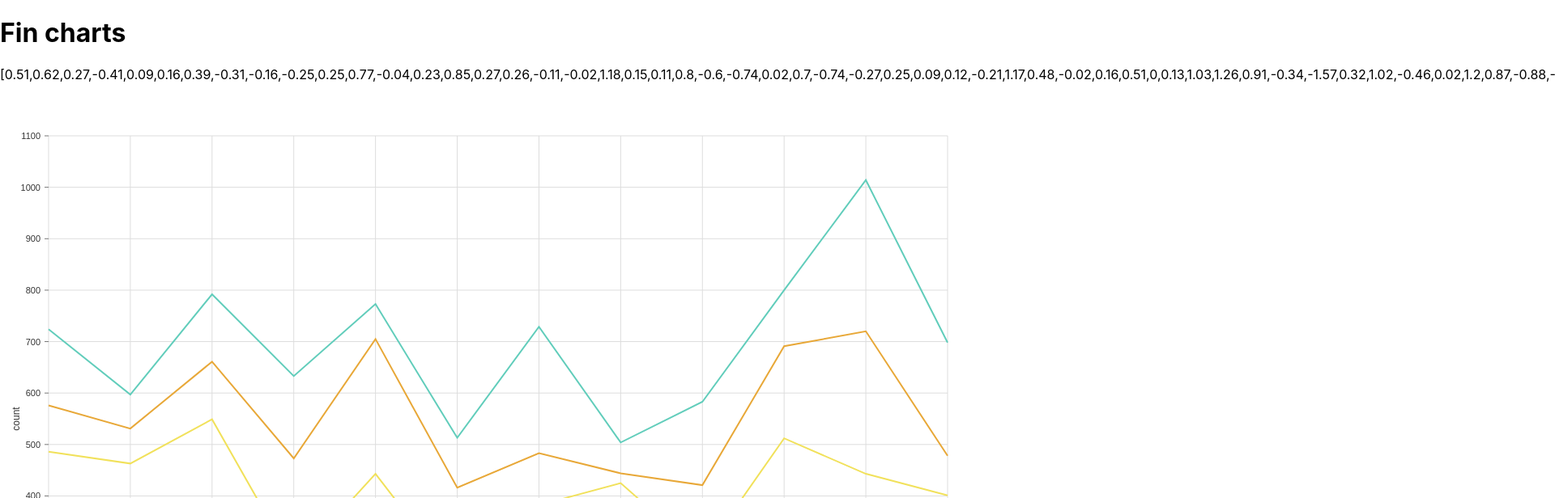
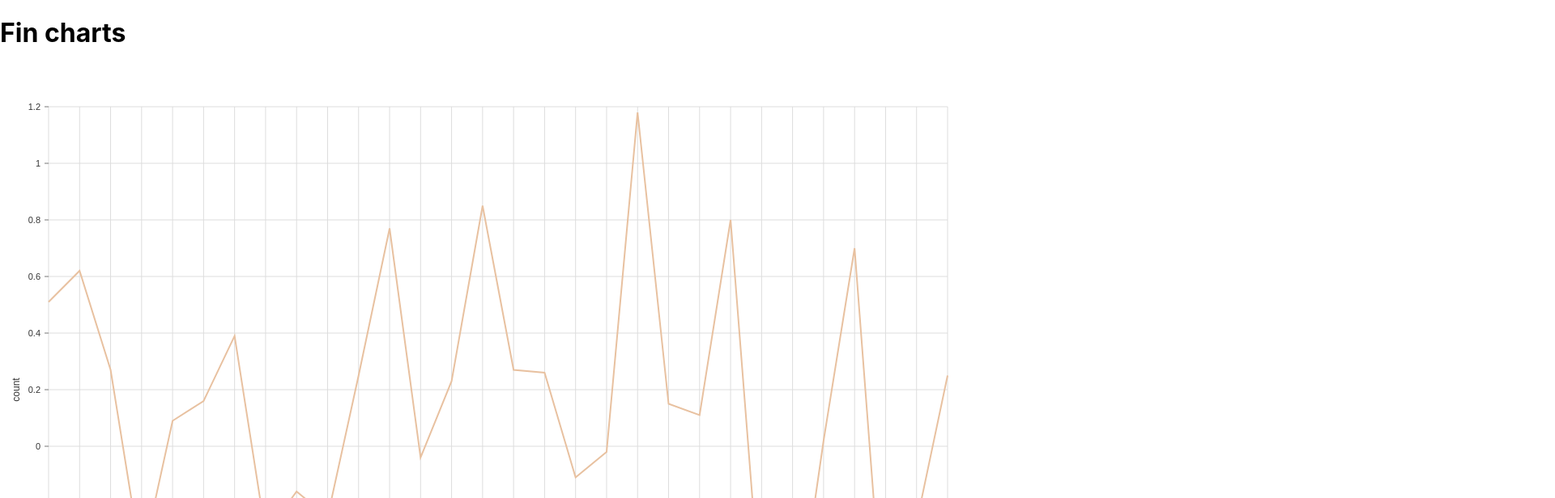
Before and after one commit to VasyaSmolyar/financility, a React (Create React App) app: page / in a window 1280 px wide. Shown: the top 616 px of the page at 81% size, 1920 px wide, since content can reach past the window. Built offline with nearby package versions, Linux system fonts and the light colour scheme.

Commit message:
feat: S&P 500 change chart

```diff
--- a/src/App.js
+++ b/src/App.js
@@ -1,24 +1,32 @@
 import React, { useEffect } from "react";
-import MyResponsiveLine, { initialData, getData } from "./component/chart/line";
+import MyResponsiveLine, { getSP500, getData } from "./component/chart/line";
 import { parsePercentageString } from './util/num';
 
 function App() {
-  const [ data, setData ] = React.useState(initialData);
+  const [ data, setData ] = React.useState();
 
   useEffect(() => {
     (async function() {
-      const data =  await getData();
+      const data = await getData();
 
-      const list = data.map((item) => parsePercentageString(item["Изм. %"]))
-      setData(list);
+      const list = data.map((item) => ({
+        x: item["Дата"],
+        y: parsePercentageString(item["Изм. %"])
+      }))
+
+      const result = getSP500(list.slice(0, 30));
+
+      setData(result);
     })();
   }, [setData]);
 
   return (
     <div>
       <h1>Fin charts</h1>
-      <p>{JSON.stringify(data)}</p>
-      <MyResponsiveLine data={initialData} />
+      {/* <p>{JSON.stringify(data)}</p> */}
+      {data && (
+        <MyResponsiveLine data={data} />
+      )}
     </div>
   );
 }
--- a/src/component/chart/line/data.js
+++ b/src/component/chart/line/data.js
@@ -6,279 +6,15 @@ async function getData() {
     return data;
 }
 
-
-const initialData = [
-  {
-    "id": "japan",
-    "color": "hsl(70, 70%, 50%)",
-    "data": [
-      {
-        "x": "plane",
-        "y": 280
-      },
-      {
-        "x": "helicopter",
-        "y": 247
-      },
-      {
-        "x": "boat",
-        "y": 248
-      },
-      {
-        "x": "train",
-        "y": 46
-      },
-      {
-        "x": "subway",
-        "y": 71
-      },
-      {
-        "x": "bus",
-        "y": 38
-      },
-      {
-        "x": "car",
-        "y": 19
-      },
-      {
-        "x": "moto",
-        "y": 282
-      },
-      {
-        "x": "bicycle",
-        "y": 18
-      },
-      {
-        "x": "horse",
-        "y": 52
-      },
-      {
-        "x": "skateboard",
-        "y": 151
-      },
-      {
-        "x": "others",
-        "y": 84
-      }
-    ]
-  },
-  {
-    "id": "france",
-    "color": "hsl(11, 70%, 50%)",
-    "data": [
-      {
-        "x": "plane",
-        "y": 93
-      },
-      {
-        "x": "helicopter",
-        "y": 99
-      },
-      {
-        "x": "boat",
-        "y": 5
-      },
-      {
-        "x": "train",
-        "y": 120
-      },
-      {
-        "x": "subway",
-        "y": 196
-      },
-      {
-        "x": "bus",
-        "y": 30
-      },
-      {
-        "x": "car",
-        "y": 237
-      },
-      {
-        "x": "moto",
-        "y": 67
-      },
-      {
-        "x": "bicycle",
-        "y": 198
-      },
-      {
-        "x": "horse",
-        "y": 254
-      },
-      {
-        "x": "skateboard",
-        "y": 238
-      },
-      {
-        "x": "others",
-        "y": 90
-      }
-    ]
-  },
-  {
-    "id": "us",
-    "color": "hsl(212, 70%, 50%)",
-    "data": [
-      {
-        "x": "plane",
-        "y": 113
-      },
-      {
-        "x": "helicopter",
-        "y": 117
-      },
-      {
-        "x": "boat",
-        "y": 296
-      },
-      {
-        "x": "train",
-        "y": 103
-      },
-      {
-        "x": "subway",
-        "y": 176
-      },
-      {
-        "x": "bus",
-        "y": 169
-      },
-      {
-        "x": "car",
-        "y": 126
-      },
-      {
-        "x": "moto",
-        "y": 76
-      },
-      {
-        "x": "bicycle",
-        "y": 69
-      },
-      {
-        "x": "horse",
-        "y": 206
-      },
-      {
-        "x": "skateboard",
-        "y": 54
-      },
-      {
-        "x": "others",
-        "y": 227
-      }
-    ]
-  },
-  {
-    "id": "germany",
-    "color": "hsl(169, 70%, 50%)",
-    "data": [
-      {
-        "x": "plane",
-        "y": 90
-      },
-      {
-        "x": "helicopter",
-        "y": 68
-      },
-      {
-        "x": "boat",
-        "y": 112
-      },
-      {
-        "x": "train",
-        "y": 204
-      },
-      {
-        "x": "subway",
-        "y": 262
-      },
-      {
-        "x": "bus",
-        "y": 179
-      },
-      {
-        "x": "car",
-        "y": 101
-      },
-      {
-        "x": "moto",
-        "y": 19
-      },
-      {
-        "x": "bicycle",
-        "y": 136
-      },
-      {
-        "x": "horse",
-        "y": 179
-      },
-      {
-        "x": "skateboard",
-        "y": 277
-      },
-      {
-        "x": "others",
-        "y": 77
-      }
-    ]
-  },
-  {
-    "id": "norway",
-    "color": "hsl(270, 70%, 50%)",
-    "data": [
-      {
-        "x": "plane",
-        "y": 148
-      },
-      {
-        "x": "helicopter",
-        "y": 66
-      },
-      {
-        "x": "boat",
-        "y": 131
-      },
-      {
-        "x": "train",
-        "y": 160
-      },
-      {
-        "x": "subway",
-        "y": 68
-      },
-      {
-        "x": "bus",
-        "y": 97
-      },
-      {
-        "x": "car",
-        "y": 246
-      },
-      {
-        "x": "moto",
-        "y": 60
-      },
-      {
-        "x": "bicycle",
-        "y": 162
-      },
-      {
-        "x": "horse",
-        "y": 109
-      },
-      {
-        "x": "skateboard",
-        "y": 294
-      },
-      {
-        "x": "others",
-        "y": 220
-      }
-    ]
-  }
-]
+function getSP500(data) {
+  return [
+    {
+      "id": "S&P, Change, %",
+      "color": "hsl(70, 70%, 50%)",
+      "data": data
+    },
+  ]
+};
 
 
-export { initialData, getData };
+export { getSP500, getData };
--- a/src/component/chart/line/index.js
+++ b/src/component/chart/line/index.js
@@ -1,6 +1,6 @@
 import MyResponsiveLine from './line';
-import { initialData, getData } from './data';
+import { getSP500, getData } from './data';
 
-export { initialData, getData };
+export { getSP500, getData };
 
 export default MyResponsiveLine;
```
